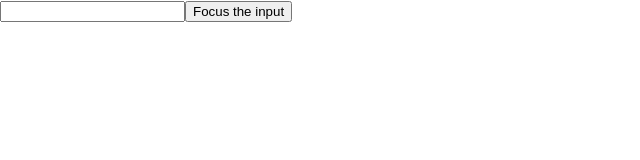
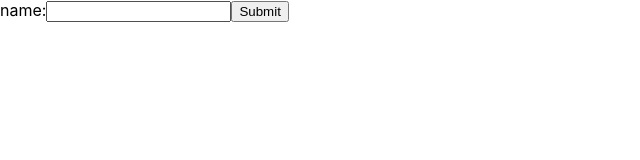
Before and after one commit to non-associative/learn_components_in_react, a React (Create React App) app: page / in a window 1280 px wide. Shown: the top 160 px of the page, without its empty margins (0-640 px from the left). Built offline with nearby package versions, Linux system fonts and the light colour scheme.

Commit message:
受控组件与非受控组件

```diff
--- a/src/App.js
+++ b/src/App.js
@@ -1,47 +1,96 @@
-import React, { Component, createRef, useRef } from "react";
+import React, { Component } from "react";
 
+{/* 受控组件 (这里的组件其实是广义组件，包含了标签) */}
+{/* 子组件/标签的行为会由父组件控制 */}
+export default class App extends Component {
 
-{/* 使用Refs来操作DOM */}
-{/* refs作用和state差不多，都可用来为组件保存数据，但是ref指向的数据是可变的, 并且值的改变也不会触发re-render */}
-export default function Form() {
-  const inputRef = useRef(null);
-  const handleClick = () => {
-    inputRef.current.focus();
-  };
+  constructor(props) {
+    super(props);
+    this.state = {
+      value: ''
+    };
+  }
 
-  return (
-    <div>
-      <input ref={inputRef} />
-      <button onClick={handleClick}>Focus the input</button>
-    </div>
-  );
+  handleChange(event) {
+    // value被重新赋值后，将重新渲染input标签从而将
+    this.setState({
+      // 这里的event.target其实就是 input标签
+      value: event.target.value
+    });
+  }
+
+  handleSubmit(event) {
+    event.preventDefault();
+    console.log("You typed" + this.state.value);
+  }
+
+  render() {
+    return (
+      <div>
+        <form onSubmit={e => this.handleSubmit(e)}>
+          <label>
+            name:
+            <input type="text" name="name" value={this.state.value} onChange={e => this.handleChange(e)}/>
+          </label>
+          <input type="submit" value="Submit" />
+        </form>
+      </div>
+    )
+  }
 }
 
+// import React, {useState} from "react";
+// export default function App() {
+//   const [value, setValue] = useState('');
 
-// export default class Form extends Component {
+//   const handleChange = (e) => {
+//     setValue(e.target.value);
+//   }
+
+//   const handleSubmit = (e) => {
+//     e.preventDefault();
+//     console.log(value);
+//   }
+
+//   return (
+//     <div>
+//       <form onSubmit={handleSubmit}>
+//         <label>
+//           name:
+//           <input type="text" name="name" value={value} onChange={handleChange}></input>
+//         </label>
+//         <input type="submit" value="Submit"></input>
+
+//       </form>
+//     </div>
+//   );
+// }
+
+{/* 非受控组件 (这里的组件其实是广义组件，包含了标签) */}
+{/* 子组件/标签的行为不受父标签的约束 */}
+// export default class App extends Component {
+
 //   constructor(props) {
 //     super(props);
-
-//     this.inputRef = createRef();
+//     this.input = React.createRef();
 //   }
 
-//   handleClick = () => {
-//     this.inputRef.current.focus();
-//   };
+//   handleSubmit(event) {
+//     event.preventDefault();
+//     console.log("You typed " + this.input.current.value);
+//   }
 
 //   render() {
 //     return (
 //       <div>
-//         <input ref={this.inputRef} />
-//         {/* 不知道为什么下面这一种写法不行，可能是bug吧 */}
-//         {/* <button onClick={ e => this.handleClick}>Focus the text</button> */}
-//         <button onClick={this.handleClick}>Focus the text</button>
+//         <form onSubmit={e => this.handleSubmit(e)}>
+//           <label>
+//             name:
+//             <input type="text" name="name" ref={this.input}/>
+//           </label>
+//           <input type="submit" value="Submit" />
+//         </form>
 //       </div>
-//     );
+//     )
 //   }
-
-//   // handleClick() {
-//   //   console.log('hello');
-//   //   this.inputRef.current.focus();
-//   // }
 // }
```
